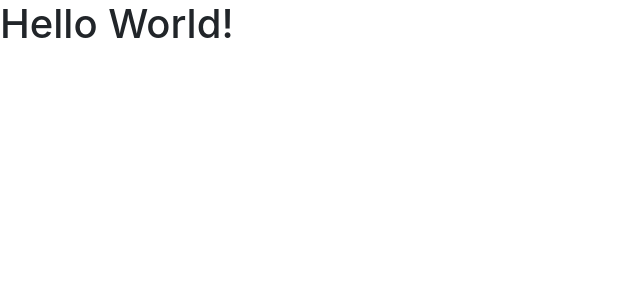
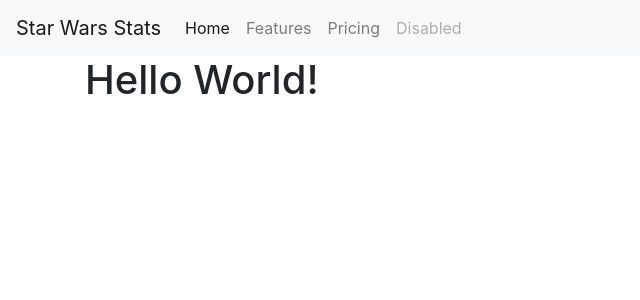
Before and after one commit to et-nat1995/starWars, a React (Create React App) app in the folder client/: page / in a window 1280 px wide. Shown: the top 300 px of the page, without its empty margins (0-640 px from the left). Built offline with nearby package versions, Linux system fonts and the light colour scheme; no server answers; the HTML template or start-up script is replaced by a standard one.

Commit message:
Adding Components and pages

```diff
--- a/client/src/App.jsx
+++ b/client/src/App.jsx
@@ -1,5 +1,7 @@
 import React, { Component } from 'react';
 import Home from "./pages/home"
+import Header from "./components/Header"
+import { Col, Row, Container } from "./components/Grid"
 
 import { BrowserRouter as Router, Route, Redirect } from 'react-router-dom'
 
@@ -7,8 +9,12 @@ class App extends Component {
   render() {
     return (
       <Router>
-        {/* need to add paths here and create components */}
-        <Route exact path="/" component= {Home}/>
+        <div className="app">
+          <Header />
+          <Container >
+            <Route exact path="/" component={Home} />
+          </Container>
+        </div>
       </Router>
     );
   }
--- /dev/null
+++ b/client/src/components/Grid/index.jsx
@@ -0,0 +1,22 @@
+import React from "react";
+
+export function Container({ fluid, children }) {
+  return <div className={`container${fluid ? "-fluid" : ""}`}>{children}</div>;
+}
+
+export function Row({ fluid, children }) {
+  return <div className={`row${fluid ? "-fluid" : ""}`}>{children}</div>;
+}
+
+export function Col({size, children}) {
+  return (
+    <div
+      className={size
+        .split(" ")
+        .map(size => "col-" + size)
+        .join(" ")}
+    >
+      {children}
+    </div>
+  );
+}
--- /dev/null
+++ b/client/src/components/Header/index.jsx
@@ -0,0 +1,30 @@
+import React, { Component } from 'react';
+
+export default function Header(props) {
+    return (
+        <div>
+            <nav className="navbar navbar-expand-lg navbar-light bg-light">
+                <a className="navbar-brand" href="#">Star Wars Stats</a>
+                <button className="navbar-toggler" type="button" data-toggle="collapse" data-target="#navbarNav" aria-controls="navbarNav" aria-expanded="false" aria-label="Toggle navigation">
+                    <span className="navbar-toggler-icon"></span>
+                </button>
+                <div className="collapse navbar-collapse" id="navbarNav">
+                    <ul className="navbar-nav">
+                        <li className="nav-item active">
+                            <a className="nav-link" href="#">Home <span className="sr-only">(current)</span></a>
+                        </li>
+                        <li className="nav-item">
+                            <a className="nav-link" href="#">Features</a>
+                        </li>
+                        <li className="nav-item">
+                            <a className="nav-link" href="#">Pricing</a>
+                        </li>
+                        <li className="nav-item">
+                            <a className="nav-link disabled" href="#">Disabled</a>
+                        </li>
+                    </ul>
+                </div>
+            </nav>
+        </div>
+    );
+}
```
Also changed, not shown: client/src/components/Button/index.jsx (added, +12 -0 lines), client/src/pages/home/index.jsx (+7 -5 lines).
